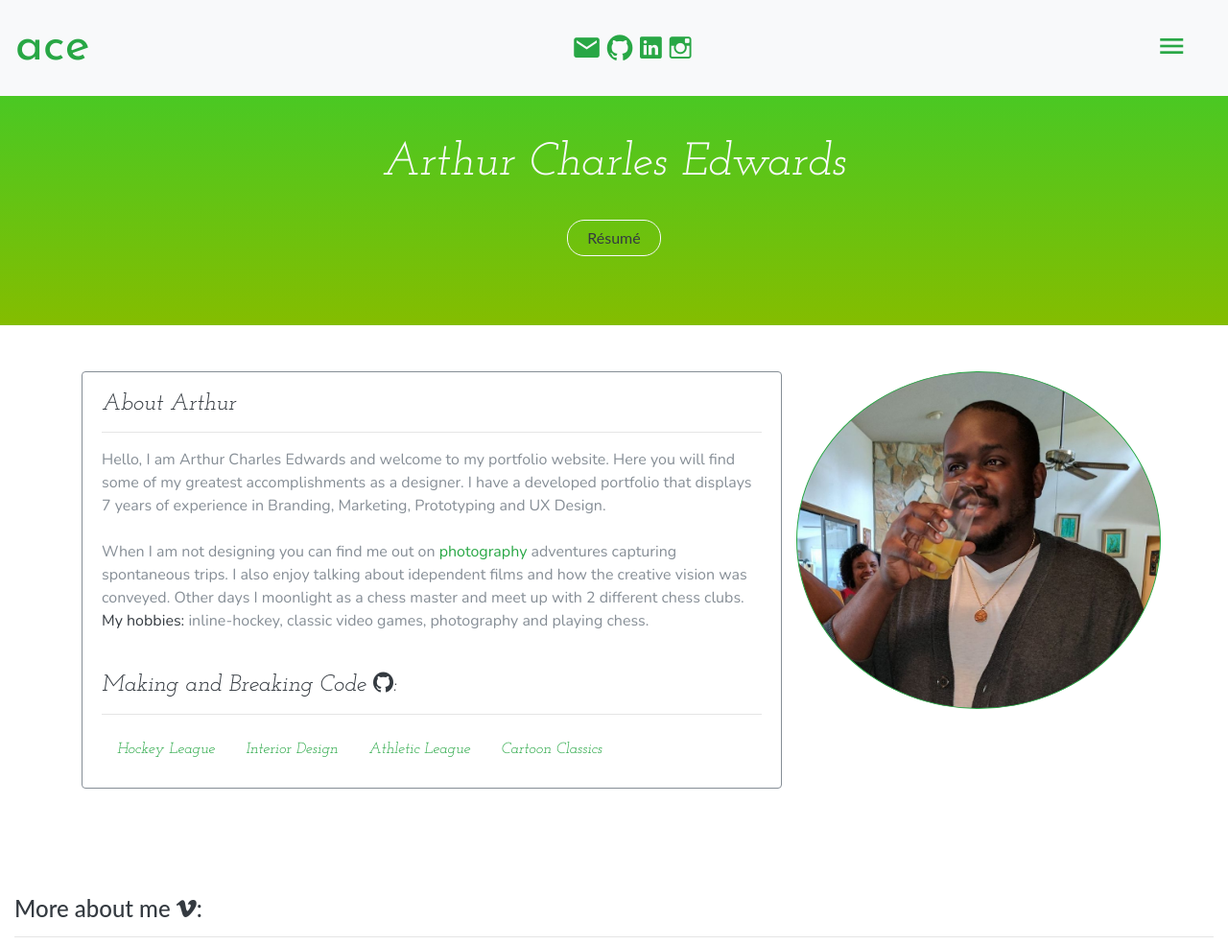
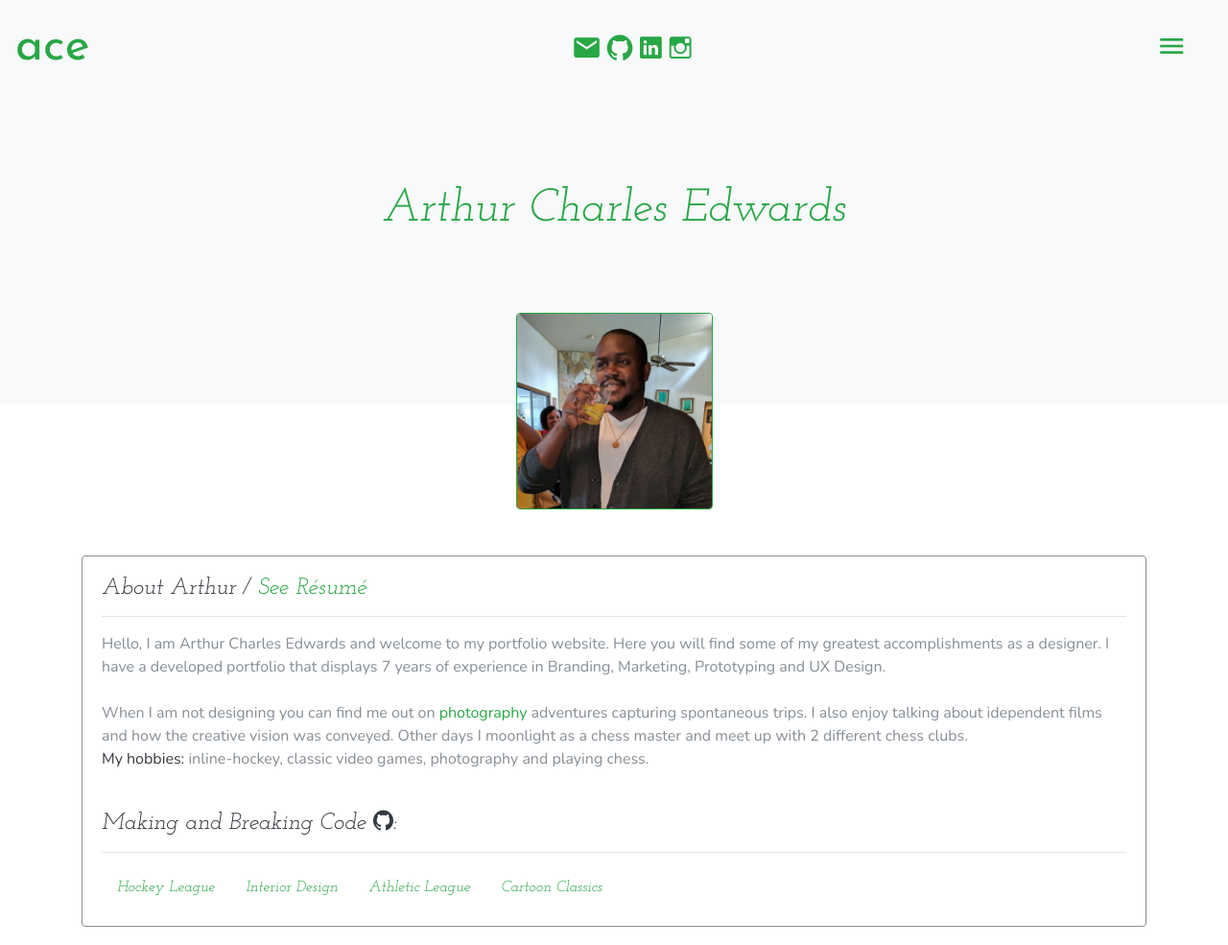
Before and after one commit to BracketNerd101/Jedi-Returns, a plain HTML site: page about.html in a window 1280 px wide. Shown: the top 985 px of the page at 96% size. Drawn offline with nearby package versions, Linux system fonts and the light colour scheme; files that its build step writes are made by us from their sources; files whose address does not match are found by name; a web font is replaced by a local one.

Commit message:
updated styles for about page

```diff
--- a/about.html
+++ b/about.html
@@ -55,7 +55,7 @@
     </div>
     <!-- full-menu nav --------------------------------------->
 
-    <nav class="navbar navbar-light bg-light fixed-top  justify-content-between">
+    <nav class="navbar navbar-light bg-light fixed-top justify-content-between">
       <a class="navbar-brand text-success logo-style" href="index.html"> ace </a>
       <div class="social-nav-style">
         <a href="mailto:arthur.edwards321@gmail.com"> <i class="icon ion-android-mail text-success size-14"></i></a>
@@ -66,25 +66,23 @@
       <span style="font-size:30px;cursor:pointer text-success" class="text-success" onclick="openNav()"> <i class="icon ion-android-menu menu-style"></i> &nbsp &nbsp </span>
     </nav>
 
-  <div class="jumbotron jumbotron-fluid about-banner">
+  <div class="jumbotron jumbotron-fluid bg-light about-banner">
       <div class="container">
-        <h1 class="display-4 text-light text-center header-about-style">Arthur Charles Edwards <br></h1>
+        <h1 class="display-4 text-success text-center header-about-style">Arthur Charles Edwards <br></h1>
         <div class="col-md-12 col-lg-12 text-center scroll-down-icon">
-          <h5 class="text-center">
-            <a href="RESUME_ace.pdf">
-              <button type="button" class=" about-me-btn btn text-dark btn-outline-light">&nbsp Résumé &nbsp </button>
-            </a>
-          </h5>
         </div>
       </div> <!--end of container -->
-  </div>  <!-- intro-banner-homepage -------------------------------->
+  </div>  <!-- intro-banner-homepage -->
 
   <div class="container">
     <div class="row">
-      <div class=" col-md-8 col-lg-8 about-arthur wow fadeInUp" data-wow-duration="0.8s" data-wow-delay="0.5s" data-wow-offset="20">
+     <div class="col-md-12 col-lg-12 text-center about-picture rounded border-light wow fadeInUp" data-wow-duration="0.8s" data-wow-delay="0.5s" data-wow-offset="20">
+     <img src="/img/profile001.jpg" class="profile-img rounded border border-success" alt="">
+      </div>
+      <div class=" col-md-12 col-lg-12 about-arthur wow fadeInUp" data-wow-duration="0.8s" data-wow-delay="0.5s" data-wow-offset="20">
        <div class="card border-secondary mb-3">
          <div class="card-body text-secondary">
-           <h4 class="card-title text-dark">About Arthur</h4>
+           <h4 class="card-title text-dark">About Arthur / <a href="RESUME_ace.pdf" class="btn-link text-success">See Résumé</a></h4>
            <hr>
             <p class="card-text about-body-text">Hello, I am Arthur Charles Edwards and welcome to my portfolio website. Here you will find some of my greatest accomplishments as a designer. I have a developed portfolio that displays 7 years of experience in Branding, Marketing, Prototyping and UX Design.<br><br>
               When I am not designing you can find me out on <a href="http://photography.planet-kamino.com/" class="button text-success btn-link">photography</a> adventures capturing spontaneous trips. I also enjoy talking about idependent films and how the creative vision was conveyed. Other days I moonlight as a chess master and meet up with 2 different chess clubs. <br>
@@ -108,11 +106,9 @@
              </li>
            </ul>
          </div>
-       </div>
-     </div>
-     <div class="col-md-4 col-lg-4 about-arthur about-picture rounded-circle border border-success wow fadeInUp" data-wow-duration="0.8s" data-wow-delay="0.5s" data-wow-offset="20">
-      </div>
   </div><!-- end of row -->
+</div><!-- end of container -->
+</div><!-- end of row -->
 </div><!-- end of container -->
 
 <div class="container-fluid">
@@ -129,14 +125,14 @@
 
 <div class="container-fluid">
   <div class="row">
-    <div class="col-md-12 col-lg-12 text-center back-option">
+    <div class="col-md-12 col-lg-12 text-center footer-width-style back-option">
       <a class="btn btn-block btn-outline-success portfolio-me-btn" href="index.html" role="button"><br> Back to Portfolio  <i class="icon ion-paintbrush"></i><br><br> </a>
     </div>
-  </div>
-</div>
+  </div> <!-- end of row -->
+</div> <!-- end of container -->
 
 <!-- <nav class="navbar navbar-light bg-dark"> -->
-    <div class=" col-md-12 col-lg-12 footer-styles bg-dark">
+   <div class="col-sm-12 col-md-12 col-lg-12 footer-width-style footer-styles bg-dark">
       <ul class="nav bg-dark justify-content-center ">
         <li class="nav-item">
           <a class="nav-link text-light" href="RESUME_ace.pdf">Résumé</a>
@@ -159,6 +155,9 @@
       </div>
     </div>
 <!-- </nav> -->
+      </div>
+  </div>
+</div> <!--    end of container-fluid-->
 
     <!-- jQuery first, then Popper.js, then Bootstrap JS -->
 
--- a/css/portfolio-style.css
+++ b/css/portfolio-style.css
@@ -244,7 +244,10 @@ a .thumbnail-click-style {
 /*------------End of  row css------------*/
 
 
+.footer-width-style {
 
+    width: 100%;
+}
 
 .small-profile {
 
--- a/css/project.css
+++ b/css/project.css
@@ -37,7 +37,6 @@ font-family: 'Josefin Slab', serif;
 .project-body {
 
 
-
 }
 
 .project-icon {
@@ -57,7 +56,7 @@ font-family: 'Josefin Slab', serif;
 
     }
 
-  img {
+img {
 
     display: inline-block;
     vertical-align: middle;
@@ -76,24 +75,20 @@ font-family: 'Josefin Slab', serif;
 
 
 
-/* ----------- about page css ---------  */
+/* ----------- about page css ---------  --------------------------------------------------------------------------------*/
 
 .header-about-style {
 
   font-family: 'Josefin Slab', serif;
-  margin-top: 5rem;
-  margin-bottom: 2rem;
+  margin-top: 8rem;
+  margin-bottom: 7rem;
   font-size: 3rem;
 
 }
 
 .about-picture {
 
-  background-image: url(../img/profile001.jpg);
-  background-size: cover;
-  background-color: transparent;
-  height: 22rem;
-  width: 100%;
+   margin-top: -6rem;
 
 }
 
@@ -102,6 +97,7 @@ font-family: 'Josefin Slab', serif;
 
   margin-top: 3rem;
   font-family: 'Josefin Slab', serif;
+    z-index:
 
 }
 
@@ -118,14 +114,17 @@ font-family: 'Nunito', sans-serif;
 
     height: inherit;
     margin-bottom: auto;
+/*
     background-image: url(../img/profile001.jpg);
     background-size: cover;
+*/
 
-  background: #32cd32; /* Old Browsers */
-  background: -webkit-linear-gradient(top,#32cd32,#84bd00); /*Safari 5.1-6*/
-  background: -o-linear-gradient(top,#32cd32,#84bd00); /*Opera 11.1-12*/
-  background: -moz-linear-gradient(top,#32cd32,#84bd00); /*Fx 3.6-15*/
-  background: linear-gradient(to bottom, #32cd32, #84bd00); /*Standard*/
+       /*
+  background: #32cd32; /* Old Browsers
+  background: -webkit-linear-gradient(top,#32cd32,#84bd00); /*Safari 5.1-6
+  background: -o-linear-gradient(top,#32cd32,#84bd00); /*Opera 11.1-12
+  background: -moz-linear-gradient(top,#32cd32,#84bd00); /*Fx 3.6-15
+  background: linear-gradient(to bottom, #32cd32, #84bd00); /*Standard */
 
   }
 
@@ -133,6 +132,14 @@ font-family: 'Nunito', sans-serif;
     margin-top: 6rem;
     margin-bottom: 6rem;
 
+}
 
 
-  }
+.profile-img {
+
+    width: 205px;
+    height: 205px;
+    z-index: 9000;
+    border-bottom: 8px solid #333;
+    z-index: 40000;
+}
```
